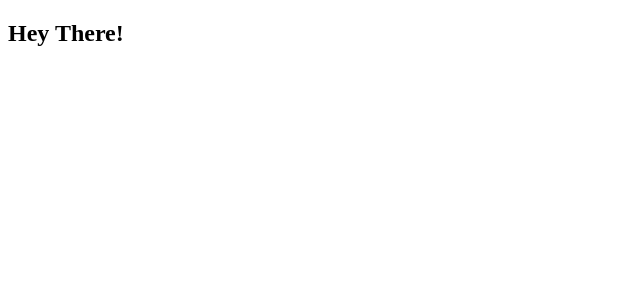
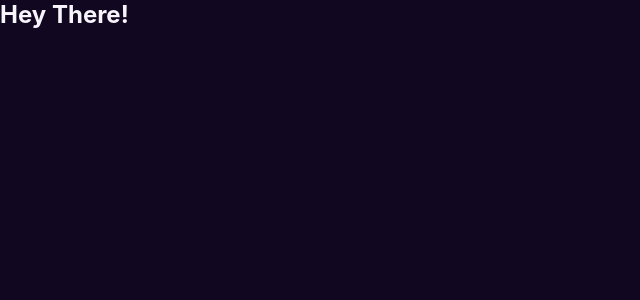
Before and after one commit to nikhilkdevx/My-PortFolio, a React (Vite) app: page / in a window 1280 px wide. Shown: the top 300 px of the page, without its empty margins (0-640 px from the left). Built offline with nearby package versions, Linux system fonts and the light colour scheme.

Commit message:
set the title of portfolio

```diff
--- a/index.html
+++ b/index.html
@@ -4,7 +4,7 @@
     <meta charset="UTF-8" />
     <link rel="icon" type="image/svg+xml" href="/favicon.svg" />
     <meta name="viewport" content="width=device-width, initial-scale=1.0" />
-    <title>nik</title>
+    <title>Nik</title>
   </head>
   <body>
     <div id="root"></div>
--- a/src/index.css
+++ b/src/index.css
@@ -61,3 +61,39 @@
 }
 
 /* Global Resetting */
+*{
+  margin: 0;
+  padding: 0;
+  box-sizing: border-box;
+}
+
+html{
+  scroll-behavior: smooth;
+  scroll-padding-top: 90px;
+}
+
+body{
+  background: var(--color-bg-primary);
+  color: var(--color-text-primary);
+  font-family: var(--font-primary);
+  overflow-x: hidden;
+  -webkit-font-smoothing:antialiased;
+}
+
+button,input,textarea{
+  font: inherit;
+}
+
+button{
+  cursor: pointer;
+}
+
+a{
+  color: inherit;
+  text-decoration: none;
+}
+
+img{
+  display: block;
+  max-width: 100%;
+}
```
